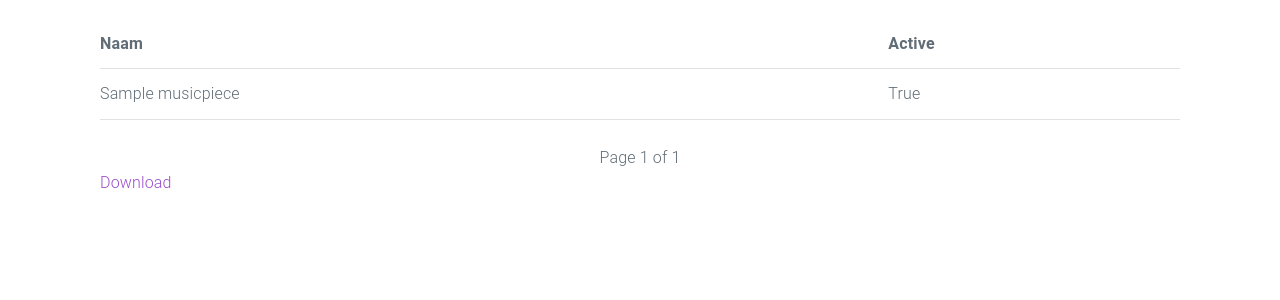
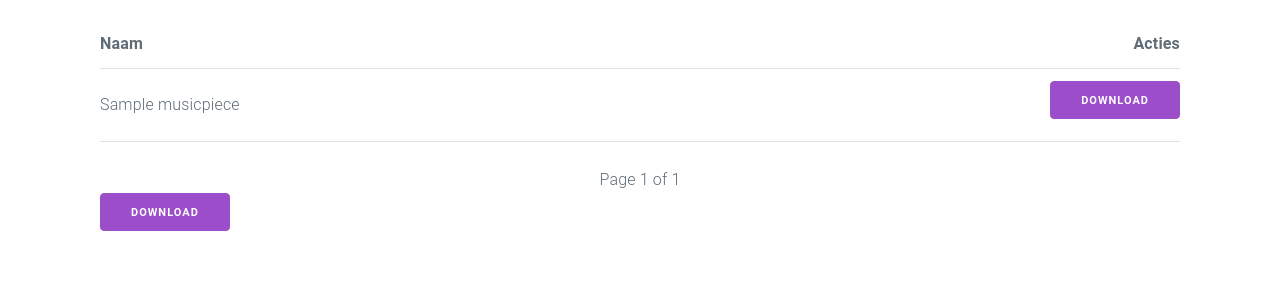
Before and after one commit to seanachaidh/cecilia, a Django app: page /musicmix/overview in a window 1280 px wide. Shown: the part 58-358 px from the top of the page. Run offline with Django 4.2, Linux system fonts and the light colour scheme; tables that the repository leaves empty hold one stand-in row (values such as "Sample post"); some libraries are stand-ins or nearby versions.

Commit message:
Dowload knop maken. Moet nog gedebuget worden

```diff
--- a/musicmix/forms.py
+++ b/musicmix/forms.py
@@ -16,14 +16,14 @@ class LabelRegistrationForm(forms.Form):
         choices_instruments = fetch_all_choices_for_type('INSTRUMENT')
         self.fields['instrument'] = forms.MultipleChoiceField(
             label='Instrumenten',
-            widget=ChipWidget,
+            widget=forms.CheckboxSelectMultiple,
             choices=choices_instruments, required=False
         )
 
         choices_stem = fetch_all_choices_for_type('STEM')
         self.fields['stem'] = forms.MultipleChoiceField(
             label='Stem',
-            widget=ChipWidget,
+            widget=forms.CheckboxSelectMultiple,
             choices=choices_stem, required=False
         )
 
--- a/musicmix/static/css/main.css
+++ b/musicmix/static/css/main.css
@@ -42,6 +42,11 @@ ul.messages {
     }
 }
 
+/* classes d'outils */
+.right-align {
+    text-align: right;
+}
+
 /* inspiration from W3Schools */
 
 .chip-container {
--- a/musicmix/templates/musicmix/base.html
+++ b/musicmix/templates/musicmix/base.html
@@ -5,6 +5,7 @@
     <title>Musicmix</title>
     <link rel="stylesheet" type="text/css" href="{% static 'css/milligram.css' %}"/>
     <link rel="stylesheet" type="text/css" href="{% static 'css/main.css' %}">
+
 </head>
 <body>
 
--- a/musicmix/templates/musicmix/musicpieceoverview.html
+++ b/musicmix/templates/musicmix/musicpieceoverview.html
@@ -8,7 +8,7 @@
     <thead>
         <tr>
             <th>Naam</th>
-            <th>Active</th>
+            <th class="right-align">Acties</th>
         </tr>
     </thead>
 
@@ -16,8 +16,9 @@
     {% for piece in page_obj %}
         <tr>
             <td>{{ piece.title }}</td>
-            <!-- Turn this into a checkbox -->
-            <td>{{ piece.active }}</td>
+            <td class="right-align">
+                <a type="button" class="button" href="/musicmix/download/{{ piece.id }}">Download</a>
+            </td>
         </tr>
     {% endfor %}
     </tbody>
@@ -39,6 +40,6 @@
     </div>
 
     <!-- ik weet niet waar ik dit moet zetten. is het niet beter om dit in een apart component te zetten?-->
-    <a href="/musicmix/download" class="mat-button md-filled-button" type="button">Download</a>
+    <a href="/musicmix/download" class="button" type="button">Download</a>
 
 {% endblock content %}
--- a/musicmix/templates/musicmix/widgets/chip.html
+++ b/musicmix/templates/musicmix/widgets/chip.html
@@ -5,6 +5,9 @@
 -->
 {% load static %}
 <div class="chip">
+    <!-- hidden input to hold the actual value -->
+    <!-- TODO opzoeken hoe ik hier de value in krijg -->
+    <input type="hidden" name="" value="" >
     <img src="{% static 'img/img_avatar.png' %}" width="96" height="96">
     {{ option.label }}
 </div>
--- a/musicmix/urls.py
+++ b/musicmix/urls.py
@@ -7,5 +7,6 @@ urlpatterns = [
     path("login", mainviews.login_user, name="login"),
     path("labels", userviews.LabelRegistrationView.as_view()),
     path("overview", userviews.OverviewView.as_view(), name="musicpieceoverview"),
-    path("download", downloader.download_file, name="download")
+    path("download", downloader.download_file, name="download"),
+    path("download/<int:file_id>", downloader.download_specific_file, name="download_specific")
 ]
```
Also changed, not shown: musicmix/musicviews/downloader.py (+19 -1 lines), musicmix/static/js/chips.js (+18 -0 lines), musicmix/static/js/main.js (added, +25 -0 lines), musicmix/templates/musicmix/labelregistration.html (+12 -5 lines).
